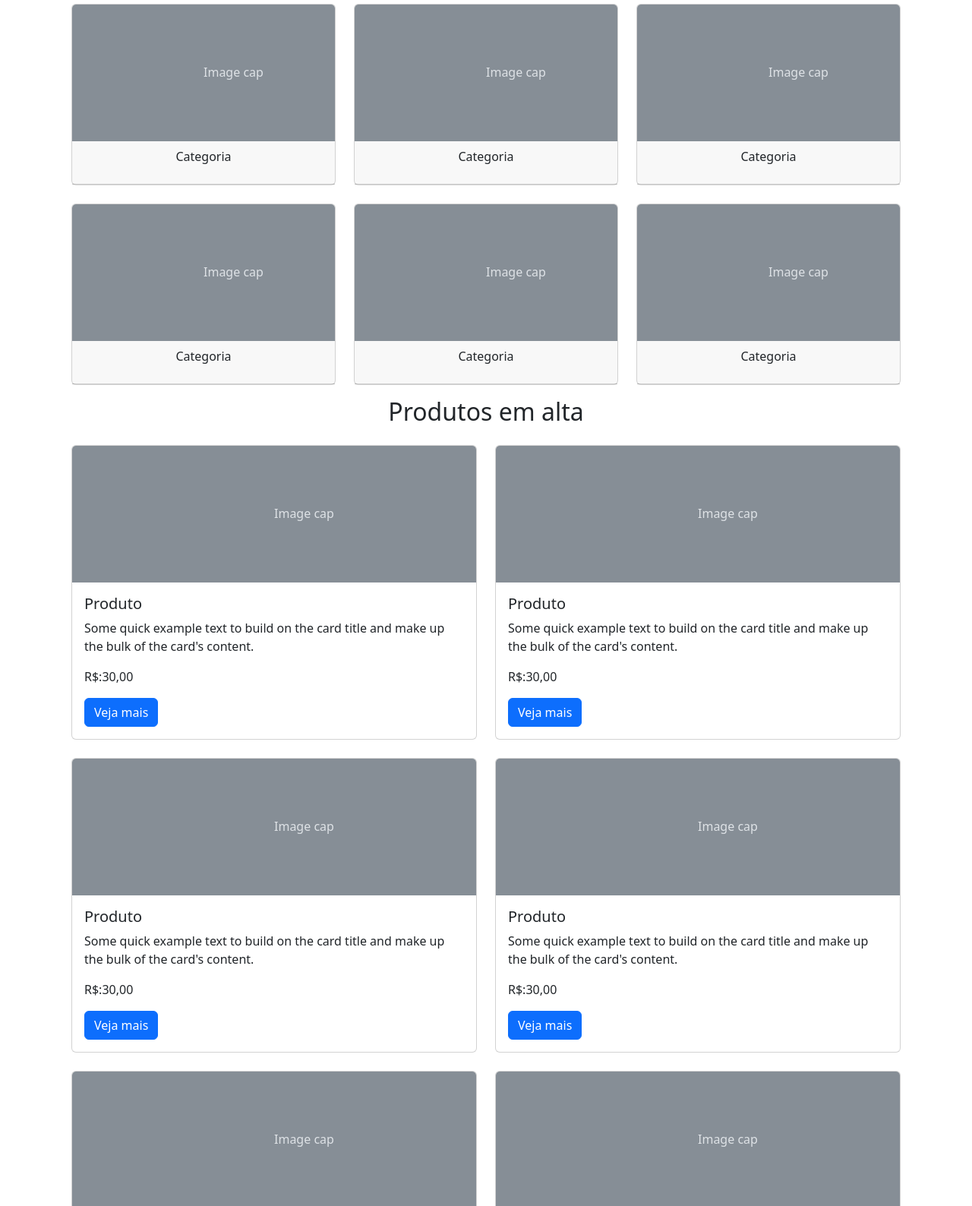
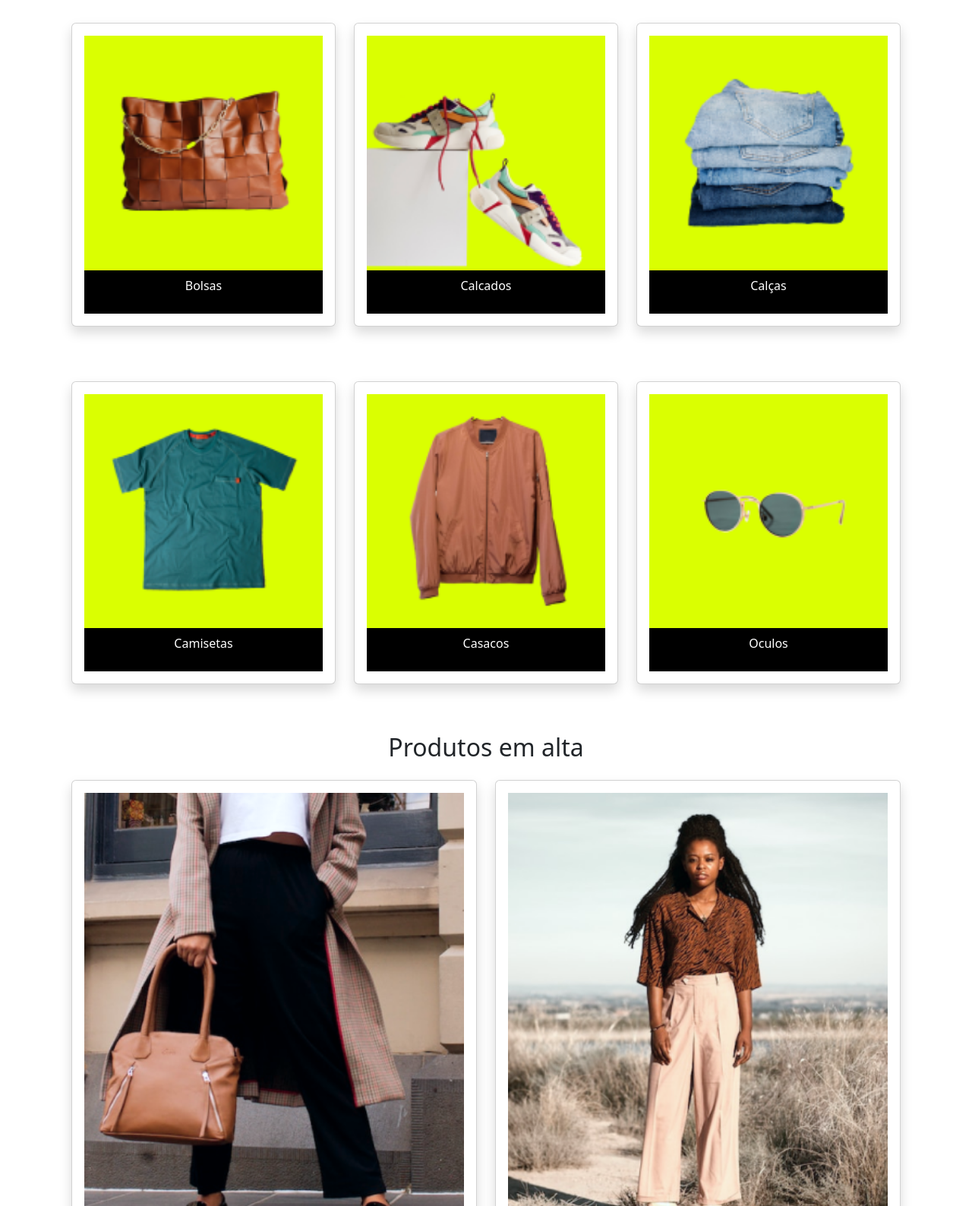
Before and after one commit to JeanDares/meteora, a plain HTML site: page index.html in a window 1280 px wide. Shown: the part 531-2119 px from the top of the page at 76% size. Drawn offline with nearby package versions, Linux system fonts and the light colour scheme.

Commit message:
finalizando o projeto

```diff
--- a/index.html
+++ b/index.html
@@ -1,5 +1,5 @@
 <!DOCTYPE html>
-<html lang="en">
+<html lang="pt-br">
 
 <head>
     <meta charset="UTF-8">
@@ -17,7 +17,9 @@
 
     <nav class="navbar navbar-expand-md bg-black navbar-dark">
         <div class="container-fluid">
-            <a class="navbar-brand" href="#"> <h1 class="m-0" > <img class="d-block" src="./assets/logo-meteora.png" alt="logo da loja"></h1></a>
+            <a class="navbar-brand" href="#">
+                <h1 class="m-0"> <img class="d-block" src="./assets/logo-meteora.png" alt="logo da loja"></h1>
+            </a>
             <button class="navbar-toggler" type="button" data-bs-toggle="collapse"
                 data-bs-target="#navbarSupportedContent" aria-controls="navbarSupportedContent" aria-expanded="false"
                 aria-label="Toggle navigation">
@@ -39,7 +41,8 @@
                     </li>
                 </ul>
                 <form class="d-flex" role="search">
-                    <input class="form-control me-2 rounded-1" type="search" placeholder="Digite o produto" aria-label="Search">
+                    <input class="form-control me-2 rounded-1" type="search" placeholder="Digite o produto"
+                        aria-label="Pesquisar">
                     <button class="btn btn-outline-light rounded-1" type="submit">Buscar</button>
                 </form>
             </div>
@@ -57,44 +60,30 @@
         </div>
         <div class="carousel-inner">
             <div class="carousel-item active">
-                <svg class="bd-placeholder-img bd-placeholder-img-lg d-block w-100" width="800" height="400"
-                    xmlns="http://www.w3.org/2000/svg" role="img" aria-label="Placeholder: First slide"
-                    preserveAspectRatio="xMidYMid slice" focusable="false">
-                    <title>Placeholder</title>
-                    <rect width="100%" height="100%" fill="#777"></rect><text x="50%" y="50%" fill="#555"
-                        dy=".3em">First slide</text>
-                </svg>
-                <div class="carousel-caption d-none d-md-block">
-                    <h5>First slide label</h5>
-                    <p>Some representative placeholder content for the first slide.</p>
-                </div>
-            </div>
-            <div class="carousel-item">
-                <svg class="bd-placeholder-img bd-placeholder-img-lg d-block w-100" width="800" height="400"
-                    xmlns="http://www.w3.org/2000/svg" role="img" aria-label="Placeholder: Second slide"
-                    preserveAspectRatio="xMidYMid slice" focusable="false">
-                    <title>Placeholder</title>
-                    <rect width="100%" height="100%" fill="#666"></rect><text x="50%" y="50%" fill="#444"
-                        dy=".3em">Second slide</text>
-                </svg>
+                <img class="img-fluid d-md-none" src="./assets/Mobile/banner2-mobile.png"
+                    alt="modelo feminina  vestindo blusa vermelha flourescente, em fundo vermelho">
+                <img class="img-fluid d-none d-xl-none d-md-block" src="./assets/Tablet/banner2-tablet.png"
+                    alt="modelo feminina  vestindo blusa vermelha flourescente, em fundo vermelho">
+                <img class="img-fluid d-none d-xl-block" src="./assets/Desktop/banner2-desktop.png"
+                    alt="modelo feminina  vestindo blusa vermelha flourescente, em fundo vermelho">
                 <div class="carousel-caption d-none d-md-block">
                     <h5>Second slide label</h5>
                     <p>Some representative placeholder content for the second slide.</p>
                 </div>
             </div>
             <div class="carousel-item">
-                <svg class="bd-placeholder-img bd-placeholder-img-lg d-block w-100" width="800" height="400"
-                    xmlns="http://www.w3.org/2000/svg" role="img" aria-label="Placeholder: Third slide"
-                    preserveAspectRatio="xMidYMid slice" focusable="false">
-                    <title>Placeholder</title>
-                    <rect width="100%" height="100%" fill="#555"></rect><text x="50%" y="50%" fill="#333"
-                        dy=".3em">Third slide</text>
-                </svg>
+                <img class="img-fluid d-md-none" src="./assets/Mobile/banner3-mobile.png"
+                    alt="modelo feminina  vestindo blusa vermelha flourescente, em fundo vermelho">
+                <img class="img-fluid d-none d-xl-none d-md-block" src="./assets/Tablet/banner3-tablet.png"
+                    alt="modelo feminina  vestindo blusa vermelha flourescente, em fundo vermelho">
+                <img class="img-fluid d-none d-xl-block" src="./assets/Desktop/banner3-desktop.png"
+                    alt="modelo feminina  vestindo blusa vermelha flourescente, em fundo vermelho">
                 <div class="carousel-caption d-none d-md-block">
                     <h5>Third slide label</h5>
                     <p>Some representative placeholder content for the third slide.</p>
                 </div>
             </div>
+
         </div>
         <button class="carousel-control-prev" type="button" data-bs-target="#carouselExampleCaptions"
             data-bs-slide="prev">
@@ -108,96 +97,72 @@
         </button>
     </div>
 
-    <h2 class="text-center py-3">Busque por categoria</h2>
+    <h2 class="text-center my-3 my-xl-5">Busque por categoria</h2>
     <div class="container row mx-auto g-4">
 
 
         <div class="col-6 col-md-4 col-xxl-2">
-            <div class="card">
-                <svg class="bd-placeholder-img card-img-top" width="100%" height="180"
-                    xmlns="http://www.w3.org/2000/svg" role="img" aria-label="Placeholder: Image cap"
-                    preserveAspectRatio="xMidYMid slice" focusable="false">
-                    <title>Placeholder</title>
-                    <rect width="100%" height="100%" fill="#868e96"></rect>
-                    <text x="50%" y="50%" fill="#dee2e6" dy=".3em">Image cap</text>
-                </svg>
-                <div class="card-header">
-                    <p class="text-center">Categoria</p>
+            <div class="card shadow p-3 mb-5 bg-white rounded">
+                <img class="d-md-none d-block" src="./assets/Mobile/categorias/categoria-bolsas.png" alt="">
+                <img class="d-none d-md-block  d-xl-none" src="./assets/Tablet/categorias/categoria-bolsas.png" alt="">
+                <img class="d-none   d-xl-block" src="./assets/Desktop/categorias/categoria-bolsa.png" alt="">
+                <div class="card-header bg-black">
+                    <p class="text-center text-white">Bolsas</p>
                 </div>
             </div>
         </div>
 
         <div class="col-6 col-md-4 col-xxl-2">
-            <div class="card">
-                <svg class="bd-placeholder-img card-img-top" width="100%" height="180"
-                    xmlns="http://www.w3.org/2000/svg" role="img" aria-label="Placeholder: Image cap"
-                    preserveAspectRatio="xMidYMid slice" focusable="false">
-                    <title>Placeholder</title>
-                    <rect width="100%" height="100%" fill="#868e96"></rect>
-                    <text x="50%" y="50%" fill="#dee2e6" dy=".3em">Image cap</text>
-                </svg>
-                <div class="card-header">
-                    <p class="text-center">Categoria</p>
+            <div class="card shadow p-3 mb-5 bg-white rounded">
+                <img class="d-md-none d-block" src="./assets/Mobile/categorias/categoria-calcados.png" alt="">
+                <img class="d-none d-md-block  d-xl-none" src="./assets/Tablet/categorias/categoria-calcados.png" alt="">
+                <img class="d-none   d-xl-block" src="./assets/Desktop/categorias/categoria-calcados.png" alt="">
+                <div class="card-header bg-black">
+                    <p class="text-center text-white">Calcados</p>
                 </div>
             </div>
         </div>
 
         <div class="col-6 col-md-4 col-xxl-2">
-            <div class="card">
-                <svg class="bd-placeholder-img card-img-top" width="100%" height="180"
-                    xmlns="http://www.w3.org/2000/svg" role="img" aria-label="Placeholder: Image cap"
-                    preserveAspectRatio="xMidYMid slice" focusable="false">
-                    <title>Placeholder</title>
-                    <rect width="100%" height="100%" fill="#868e96"></rect>
-                    <text x="50%" y="50%" fill="#dee2e6" dy=".3em">Image cap</text>
-                </svg>
-                <div class="card-header">
-                    <p class="text-center">Categoria</p>
+            <div class="card shadow p-3 mb-5 bg-white rounded">
+                <img class="d-md-none d-block" src="./assets/Mobile/categorias/categoria-calcas.png" alt="">
+                <img class="d-none d-md-block  d-xl-none" src="./assets/Tablet/categorias/categoria-calcas.png" alt="">
+                <img class="d-none   d-xl-block" src="./assets/Desktop/categorias/categoria-calcas.png" alt="">
+                <div class="card-header bg-black">
+                    <p class="text-center text-white">Calças</p>
                 </div>
             </div>
         </div>
 
         <div class="col-6 col-md-4 col-xxl-2">
-            <div class="card">
-                <svg class="bd-placeholder-img card-img-top" width="100%" height="180"
-                    xmlns="http://www.w3.org/2000/svg" role="img" aria-label="Placeholder: Image cap"
-                    preserveAspectRatio="xMidYMid slice" focusable="false">
-                    <title>Placeholder</title>
-                    <rect width="100%" height="100%" fill="#868e96"></rect>
-                    <text x="50%" y="50%" fill="#dee2e6" dy=".3em">Image cap</text>
-                </svg>
-                <div class="card-header">
-                    <p class="text-center">Categoria</p>
+            <div class="card shadow p-3 mb-5 bg-white rounded">
+                <img class="d-md-none d-block" src="./assets/Mobile/categorias/categoria-camiseta.png" alt="">
+                <img class="d-none d-md-block  d-xl-none" src="./assets/Tablet/categorias/categoria-camiseta.png" alt="">
+                <img class="d-none   d-xl-block" src="./assets/Desktop/categorias/categoria-camiseta.png" alt="">
+                <div class="card-header bg-black">
+                    <p class="text-center text-white">Camisetas</p>
                 </div>
             </div>
         </div>
 
         <div class="col-6 col-md-4 col-xxl-2">
-            <div class="card">
-                <svg class="bd-placeholder-img card-img-top" width="100%" height="180"
-                    xmlns="http://www.w3.org/2000/svg" role="img" aria-label="Placeholder: Image cap"
-                    preserveAspectRatio="xMidYMid slice" focusable="false">
-                    <title>Placeholder</title>
-                    <rect width="100%" height="100%" fill="#868e96"></rect>
-                    <text x="50%" y="50%" fill="#dee2e6" dy=".3em">Image cap</text>
-                </svg>
-                <div class="card-header">
-                    <p class="text-center">Categoria</p>
+            <div class="card shadow p-3 mb-5 bg-white rounded">
+                <img class="d-md-none d-block" src="./assets/Mobile/categorias/categoria-casacos.png" alt="">
+                <img class="d-none d-md-block  d-xl-none" src="./assets/Tablet/categorias/categoria-casacos.png" alt="">
+                <img class="d-none   d-xl-block" src="./assets/Desktop/categorias/categoria-casacos.png" alt="">
+                <div class="card-header bg-black">
+                    <p class="text-center text-white">Casacos</p>
                 </div>
             </div>
         </div>
 
         <div class="col-6 col-md-4 col-xxl-2">
-            <div class="card">
-                <svg class="bd-placeholder-img card-img-top" width="100%" height="180"
-                    xmlns="http://www.w3.org/2000/svg" role="img" aria-label="Placeholder: Image cap"
-                    preserveAspectRatio="xMidYMid slice" focusable="false">
-                    <title>Placeholder</title>
-                    <rect width="100%" height="100%" fill="#868e96"></rect>
-                    <text x="50%" y="50%" fill="#dee2e6" dy=".3em">Image cap</text>
-                </svg>
-                <div class="card-header">
-                    <p class="text-center">Categoria</p>
+            <div class="card shadow p-3 mb-5 bg-white rounded">
+                <img class="d-md-none d-block" src="./assets/Mobile/categorias/categoria-oculos.png" alt="">
+                <img class="d-none d-md-block  d-xl-none" src="./assets/Tablet/categorias/categoria-oculos.png" alt="">
+                <img class="d-none   d-xl-block" src="./assets/Desktop/categorias/categoria-oculos.png" alt="">
+                <div class="card-header bg-black">
+                    <p class="text-center text-white">Oculos</p>
                 </div>
             </div>
         </div>
@@ -208,158 +173,134 @@
     <div class="container row mx-auto g-4">
 
         <div class="col-12 col-md-6 col-xxl-4">
-            <div class="card">
-                <svg class="bd-placeholder-img card-img-top" width="100%" height="180"
-                    xmlns="http://www.w3.org/2000/svg" role="img" aria-label="Placeholder: Image cap"
-                    preserveAspectRatio="xMidYMid slice" focusable="false">
-                    <title>Placeholder</title>
-                    <rect width="100%" height="100%" fill="#868e96"></rect>
-                    <text x="50%" y="50%" fill="#dee2e6" dy=".3em">Image cap</text>
-                </svg>
+            <div class="card shadow p-3 mb-5 bg-white rounded">
+                <img class="d-md-none d-block" src="./assets/Mobile//produtos/bolsa.png" alt="">
+                <img class="d-none d-md-block  d-xl-none" src="./assets/Tablet/produtos/bolsa.png" alt="">
+                <img class="d-none   d-xl-block" src="./assets/Desktop/produtos/bolsa.png" alt="">
                 <div class="card-body">
-                    <h5 class="card-title">Produto</h5>
+                    <h5 class="card-title">Bolsas</h5>
                     <p class="card-text">
                         Some quick example text to build on the card title and make up the
                         bulk of the card's content.
                     </p>
                     <p>R$:30,00</p>
-                    <a href="#" class="btn btn-primary">Veja mais</a>
+                    <a href="#" class="btn lilas">Veja mais</a>
                 </div>
             </div>
         </div>
 
         <div class="col-12 col-md-6 col-xxl-4">
-            <div class="card">
-                <svg class="bd-placeholder-img card-img-top" width="100%" height="180"
-                    xmlns="http://www.w3.org/2000/svg" role="img" aria-label="Placeholder: Image cap"
-                    preserveAspectRatio="xMidYMid slice" focusable="false">
-                    <title>Placeholder</title>
-                    <rect width="100%" height="100%" fill="#868e96"></rect>
-                    <text x="50%" y="50%" fill="#dee2e6" dy=".3em">Image cap</text>
-                </svg>
+            <div class="card shadow p-3 mb-5 bg-white rounded">
+                <img class="d-md-none d-block" src="./assets/Mobile//produtos/calca.png" alt="">
+                <img class="d-none d-md-block  d-xl-none" src="./assets/Tablet/produtos/calca.png" alt="">
+                <img class="d-none   d-xl-block" src="./assets/Desktop/produtos/calca.png" alt="">
                 <div class="card-body">
-                    <h5 class="card-title">Produto</h5>
+                    <h5 class="card-title">Calças</h5>
                     <p class="card-text">
                         Some quick example text to build on the card title and make up the
                         bulk of the card's content.
                     </p>
                     <p>R$:30,00</p>
-                    <a href="#" class="btn btn-primary">Veja mais</a>
+                    <a href="#" class="btn lilas">Veja mais</a>
                 </div>
             </div>
         </div>
 
         <div class="col-12 col-md-6 col-xxl-4">
-            <div class="card">
-                <svg class="bd-placeholder-img card-img-top" width="100%" height="180"
-                    xmlns="http://www.w3.org/2000/svg" role="img" aria-label="Placeholder: Image cap"
-                    preserveAspectRatio="xMidYMid slice" focusable="false">
-                    <title>Placeholder</title>
-                    <rect width="100%" height="100%" fill="#868e96"></rect>
-                    <text x="50%" y="50%" fill="#dee2e6" dy=".3em">Image cap</text>
-                </svg>
+            <div class="card shadow p-3 mb-5 bg-white rounded">
+                <img class="d-md-none d-block" src="./assets/Mobile//produtos/camiseta.png" alt="">
+                <img class="d-none d-md-block  d-xl-none" src="./assets/Tablet/produtos/camiseta.png" alt="">
+                <img class="d-none   d-xl-block" src="./assets/Desktop/produtos/camiseta.png" alt="">
                 <div class="card-body">
-                    <h5 class="card-title">Produto</h5>
+                    <h5 class="card-title">Camisetas</h5>
                     <p class="card-text">
                         Some quick example text to build on the card title and make up the
                         bulk of the card's content.
                     </p>
                     <p>R$:30,00</p>
-                    <a href="#" class="btn btn-primary">Veja mais</a>
+                    <a href="#" class="btn lilas">Veja mais</a>
                 </div>
             </div>
         </div>
 
         <div class="col-12 col-md-6 col-xxl-4">
-            <div class="card">
-                <svg class="bd-placeholder-img card-img-top" width="100%" height="180"
-                    xmlns="http://www.w3.org/2000/svg" role="img" aria-label="Placeholder: Image cap"
-                    preserveAspectRatio="xMidYMid slice" focusable="false">
-                    <title>Placeholder</title>
-                    <rect width="100%" height="100%" fill="#868e96"></rect>
-                    <text x="50%" y="50%" fill="#dee2e6" dy=".3em">Image cap</text>
-                </svg>
+            <div class="card shadow p-3 mb-5 bg-white rounded">
+                <img class="d-md-none d-block" src="./assets/Mobile//produtos/jaqueta-jeans.png" alt="">
+                <img class="d-none d-md-block  d-xl-none" src="./assets/Tablet/produtos/jaqueta-jeans.png" alt="">
+                <img class="d-none   d-xl-block" src="./assets/Desktop/produtos/jaqueta-jeans.png" alt="">
                 <div class="card-body">
-                    <h5 class="card-title">Produto</h5>
+                    <h5 class="card-title">Jaqueta-jeans</h5>
                     <p class="card-text">
                         Some quick example text to build on the card title and make up the
                         bulk of the card's content.
                     </p>
                     <p>R$:30,00</p>
-                    <a href="#" class="btn btn-primary">Veja mais</a>
+                    <a href="#" class="btn lilas">Veja mais</a>
                 </div>
             </div>
         </div>
 
         <div class="col-12 col-md-6 col-xxl-4">
-            <div class="card">
-                <svg class="bd-placeholder-img card-img-top" width="100%" height="180"
-                    xmlns="http://www.w3.org/2000/svg" role="img" aria-label="Placeholder: Image cap"
-                    preserveAspectRatio="xMidYMid slice" focusable="false">
-                    <title>Placeholder</title>
-                    <rect width="100%" height="100%" fill="#868e96"></rect>
-                    <text x="50%" y="50%" fill="#dee2e6" dy=".3em">Image cap</text>
-                </svg>
+            <div class="card shadow p-3 mb-5 bg-white rounded">
+                <img class="d-md-none d-block" src="./assets/Mobile//produtos/oculos.png" alt="">
+                <img class="d-none d-md-block  d-xl-none" src="./assets/Tablet/produtos/oculos.png" alt="">
+                <img class="d-none   d-xl-block" src="./assets/Desktop/produtos/oculos.png" alt="">
                 <div class="card-body">
-                    <h5 class="card-title">Produto</h5>
+                    <h5 class="card-title">Óculos</h5>
                     <p class="card-text">
                         Some quick example text to build on the card title and make up the
                         bulk of the card's content.
                     </p>
                     <p>R$:30,00</p>
-                    <a href="#" class="btn btn-primary">Veja mais</a>
+                    <a href="#" class="btn lilas">Veja mais</a>
                 </div>
             </div>
         </div>
 
         <div class="col-12 col-md-6 col-xxl-4">
-            <div class="card">
-                <svg class="bd-placeholder-img card-img-top" width="100%" height="180"
-                    xmlns="http://www.w3.org/2000/svg" role="img" aria-label="Placeholder: Image cap"
-                    preserveAspectRatio="xMidYMid slice" focusable="false">
-                    <title>Placeholder</title>
-                    <rect width="100%" height="100%" fill="#868e96"></rect>
-                    <text x="50%" y="50%" fill="#dee2e6" dy=".3em">Image cap</text>
-                </svg>
+            <div class="card shadow p-3 mb-5 bg-white rounded">
+                <img class="d-md-none d-block" src="./assets/Mobile//produtos/tenis.png" alt="">
+                <img class="d-none d-md-block  d-xl-none" src="./assets/Tablet/produtos/tenis.png" alt="">
+                <img class="d-none   d-xl-block" src="./assets/Desktop/produtos/tenis.png" alt="">
                 <div class="card-body">
-                    <h5 class="card-title">Produto</h5>
+                    <h5 class="card-title">Tênis</h5>
                     <p class="card-text">
                         Some quick example text to build on the card title and make up the
                         bulk of the card's content.
                     </p>
                     <p>R$:30,00</p>
-                    <a href="#" class="btn btn-primary">Veja mais</a>
+                    <a href="#" class="btn lilas">Veja mais</a>
                 </div>
             </div>
         </div>
     </div>
 
-    <section class="pb-4 facilidades">
+    <section class="pb-4 facilidades bg-black  text-white">
 
         <h2 class="text-center">Conheça todas as nossas facilidades</h2>
 
         <div class="d-flex flex-column align-items-center gap-3 flex-xl-row justify-content-xl-center">
             <div class="divs-facilidades d-flex">
-                <div> <i class="bi bi-x-diamond fs-1"></i></div>
+                <div> <i class="bi bi-x-diamond fs-1 verde-limao"></i></div>
                 <div>
-                    <div class=" ms-3">PAGUE PELO PIK</div>
+                    <div class=" ms-3 verde-limao">PAGUE PELO PIK</div>
                     <div class="texto-menor ms-3"> Ganhe 5% OFF em
                         pagamentos via PIX </div>
                 </div>
             </div>
 
             <div class="divs-facilidades d-flex">
-                <div> <i class="bi bi-arrow-repeat fs-1"></i></div>
+                <div> <i class="bi bi-arrow-repeat fs-1 verde-limao"></i></div>
                 <div>
-                    <div class=" ms-3">TROCA GRÁTIS</div>
+                    <div class=" ms-3 verde-limao">TROCA GRÁTIS</div>
                     <div class="texto-menor ms-3">Fique livre para trocar em até 30 dias.</div>
                 </div>
             </div>
 
             <div class="divs-facilidades d-flex">
-                <div><i class="bi bi-flower1 fs-1"></i></div>
+                <div><i class="bi bi-flower1 fs-1 verde-limao"></i></div>
                 <div>
-                    <div class=" ms-3">SUSTENTABILIDADE</div>
+                    <div class=" ms-3 verde-limao">SUSTENTABILIDADE</div>
                     <div class="texto-menor ms-3">Moda responsável, que respeita o meio ambiente.</div>
                 </div>
             </div>
@@ -368,7 +309,8 @@
     </section>
 
     <form class="border border-secondary m-3 p-3 text-center ">
-        <h5>Quer receber nossas novidades, promoções exclusivas e 10% OFF na primeira compra? Cadastre-se!</h5>
+        <h5 class="y-xl-5">Quer receber nossas novidades, promoções exclusivas e 10% OFF na primeira compra?
+            Cadastre-se!</h5>
 
         <div class="input-group my-3">
             <input class="form-control border-secondary" type="email" placeholder="Digite seu e-mail"
@@ -377,8 +319,14 @@
         </div>
     </form>
 
-    <footer class="text-center">
-        <p class="py-3">2023 <i class="bi bi-c-circle"></i> Desenvolvido por Jean Borges Dares |  </p>
+    <footer class="text-center bg-black text-white">
+        <p class="py-3">2023
+            <i class="bi bi-c-circle"></i> Desenvolvido por Jean Borges Dares
+            <a class="m-2" target="_blank" href="https://www.linkedin.com/in/jean-borges-9a0b201b5/"> <i
+                    class="bi bi-linkedin"></i></a>
+            <a class="m-2" target="_blank" href="https://github.com/JeanDares"> <i class="bi bi-github"></i></a>
+
+        </p>
     </footer>
 
 
--- a/style.css
+++ b/style.css
@@ -9,3 +9,12 @@
     margin: 30px;
     padding: 50px;
 }
+
+.verde-limao{
+    color: #daff01
+}
+
+.lilas{
+    background-color: #9353FF;
+    color: white;
+}
```
